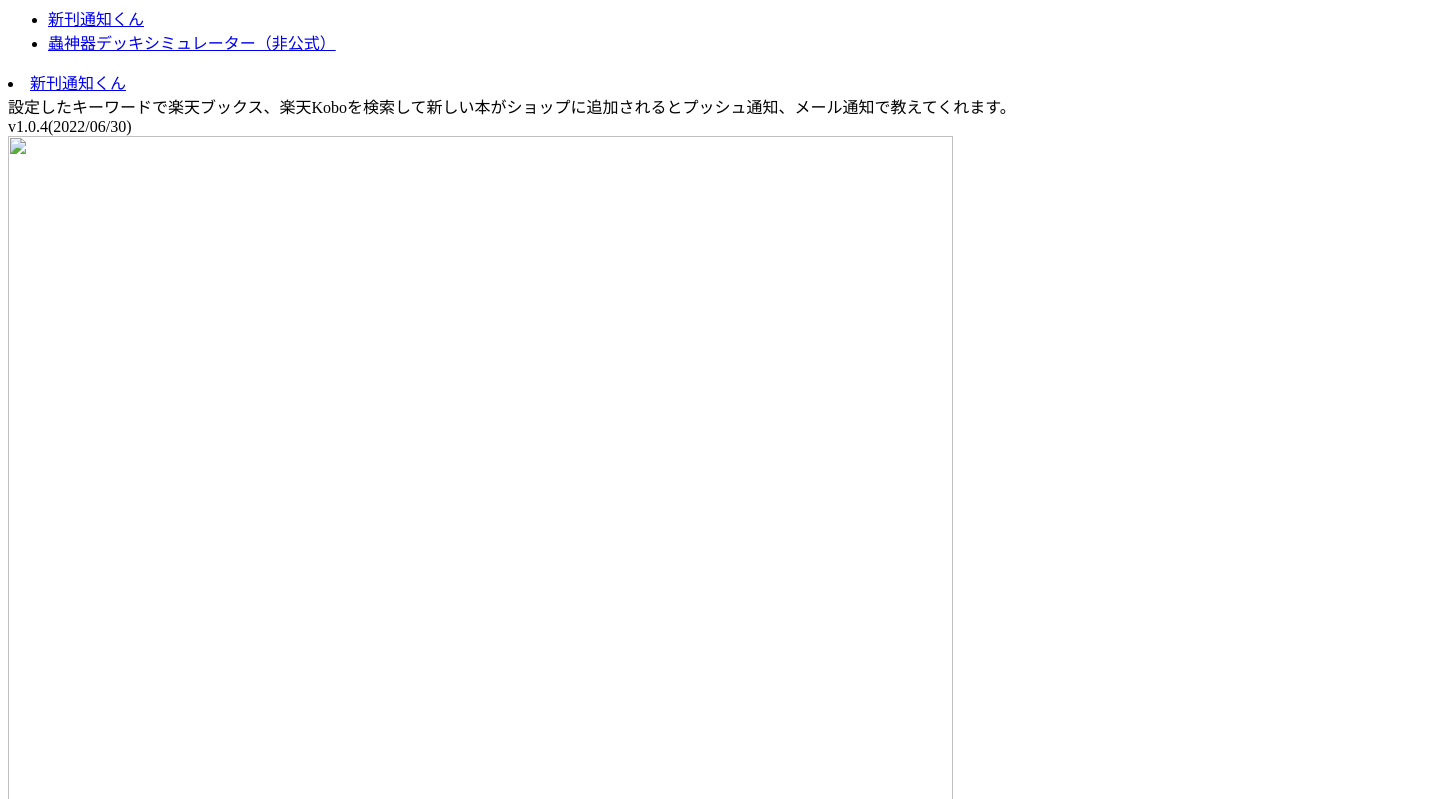
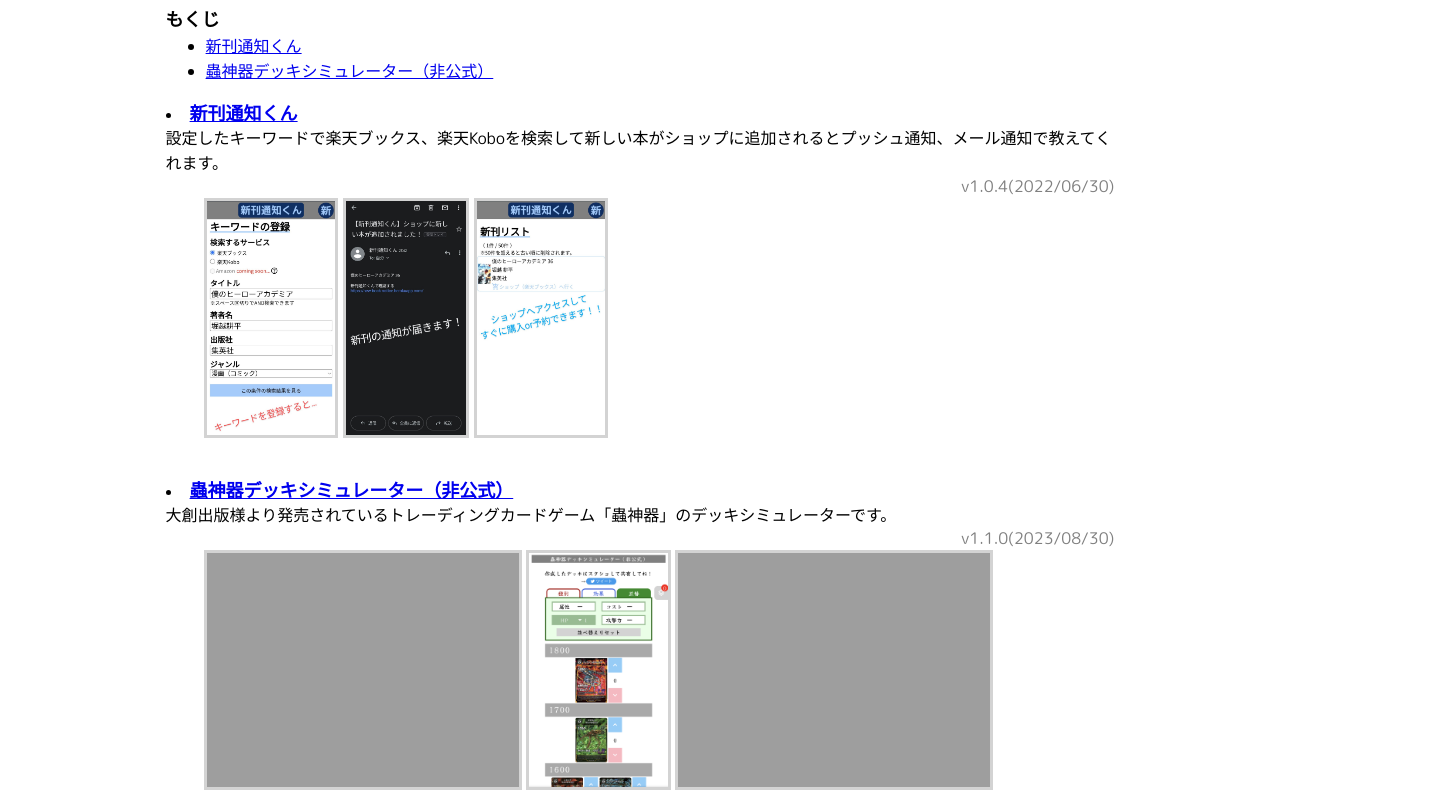
Before and after one commit to mickeySTRANGE/strangeapp, a plain HTML site: page docs/index.html in a window 1280 px wide. Shown: the part 90-889 px from the top of the page, 1448 px wide, since content can reach past the window. Drawn offline with Linux system fonts and the light colour scheme; the site is published under a folder, as on GitHub Pages, so addresses that start at the root find nothing; a web font is replaced by a local one.

Commit message:
relative path

```diff
--- a/docs/index.html
+++ b/docs/index.html
@@ -5,9 +5,9 @@
 <head>
     <meta name="viewport" content="width=device-width,initial-scale=1.0,user-scalable=no">
     <title>すとれんじApps</title>
-    <link rel="icon" href="/images/favicon.png">
-    <script src="/js/application.js"></script>
-    <link rel="stylesheet" href="/css/application.css" />
+    <link rel="icon" href="images/favicon.png">
+    <script src="js/application.js"></script>
+    <link rel="stylesheet" href="css/application.css" />
 
     <link rel="preconnect" href="https://fonts.googleapis.com">
     <link rel="preconnect" href="https://fonts.gstatic.com" crossorigin>
@@ -49,9 +49,9 @@
                     v1.0.4(2022/06/30)
                 </div>
                 <div class="appImages">
-                    <img src="/images/shinkan1.jpeg" width="945" height="1722">
-                    <img src="/images/shinkan2.jpeg" width="945" height="1833">
-                    <img src="/images/shinkan3.jpeg" width="945" height="1720">
+                    <img src="images/shinkan1.jpeg" width="945" height="1722">
+                    <img src="images/shinkan2.jpeg" width="945" height="1833">
+                    <img src="images/shinkan3.jpeg" width="945" height="1720">
                 </div>
             </div>
             <div class="app" id="mushi-deck-simulator">
@@ -67,9 +67,9 @@
                     v1.1.0(2023/08/30)
                 </div>
                 <div class="appImages">
-                    <img src="/images/mushi1.png" width="1440" height="2439">
-                    <img src="/images/mushi2.png" width="1440" height="2434">
-                    <img src="/images/mushi3.png" width="1440" height="2439">
+                    <img src="images/mushi1.png" width="1440" height="2439">
+                    <img src="images/mushi2.png" width="1440" height="2434">
+                    <img src="images/mushi3.png" width="1440" height="2439">
                 </div>
             </div>
             <div class="app" style="display: none;">
```
